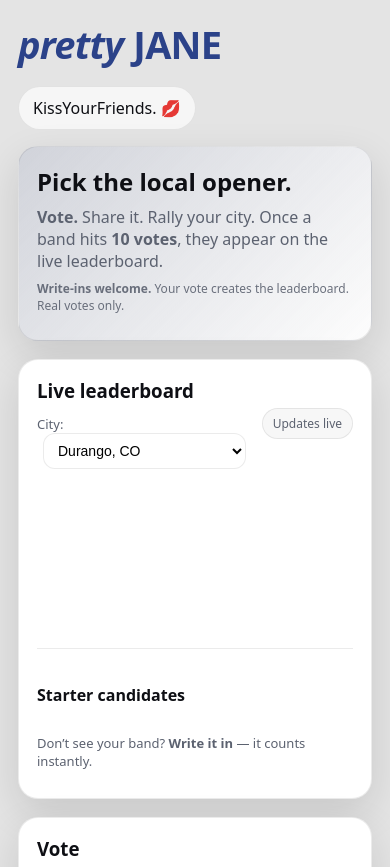
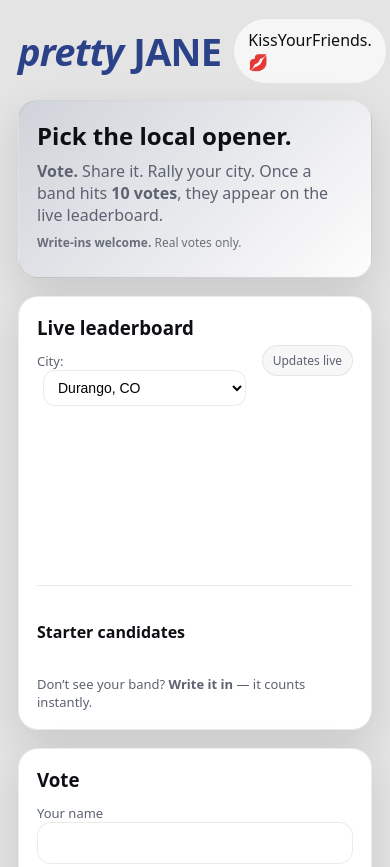
Before and after one commit to claybrown530-blip/prettyjane-support-contest, a website: page index.html in a window 390 px wide. Shown: the top 867 px of the page. Drawn offline with nearby package versions, Linux system fonts and the light colour scheme; no server answers.

Commit message:
Mobile header alignment + copy tweak + starter candidates reorder

```diff
--- a/index.html
+++ b/index.html
@@ -25,7 +25,7 @@
             they appear on the live leaderboard.
           </p>
           <p class="tiny">
-            <strong>Write-ins welcome.</strong> Your vote creates the leaderboard. Real votes only.
+            <strong>Write-ins welcome.</strong> Real votes only.
           </p>
         </div>
       </div>
@@ -54,9 +54,9 @@
         <div class="subcard">
           <div class="subcardHead">
             <h4>Starter candidates</h4>
-            <div class="writein">Don’t see your band? <strong>Write it in</strong> — it counts instantly.</div>
           </div>
           <div id="seedList" class="seedlist"></div>
+          <div class="writein">Don’t see your band? <strong>Write it in</strong> — it counts instantly.</div>
         </div>
       </section>
 
--- a/styles.css
+++ b/styles.css
@@ -236,3 +236,16 @@ input:focus,select:focus{border-color:rgba(43,66,137,.55);box-shadow:0 0 0 4px r
 
 /* Keep seed pills tappable */
 .seedpill{cursor:pointer}
+
+
+/* Mobile header: logo left, badge right (same row) */
+@media (max-width: 520px){
+  .compactTop{
+    display:grid;
+    grid-template-columns: 1fr auto;
+    align-items:center;
+    gap:12px;
+  }
+  .compactTop .brand{justify-self:start}
+  .compactTop .badge{justify-self:end}
+}
```
